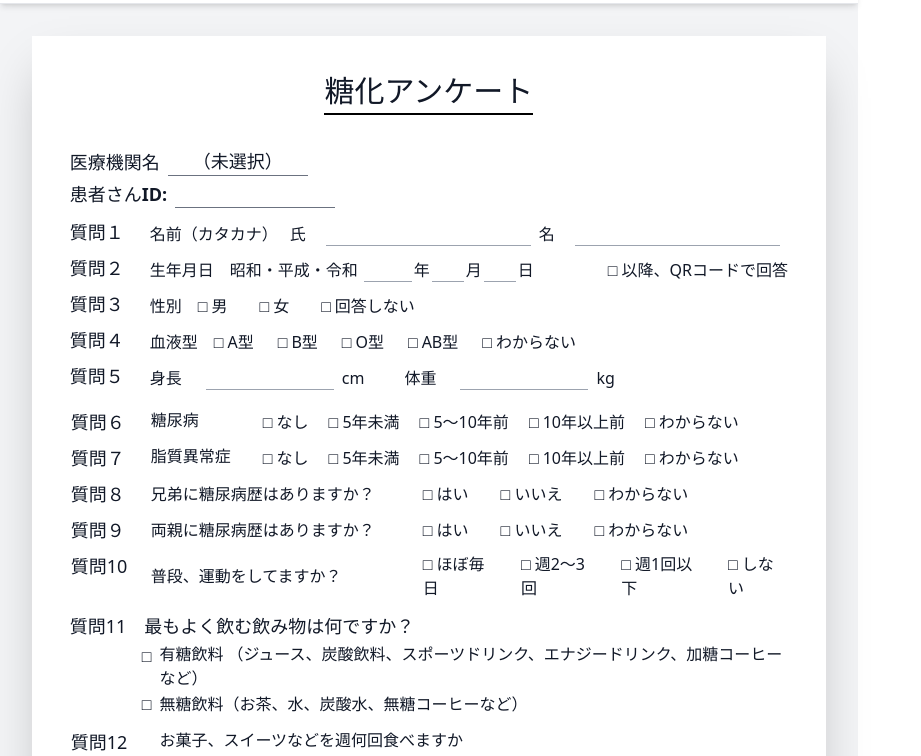
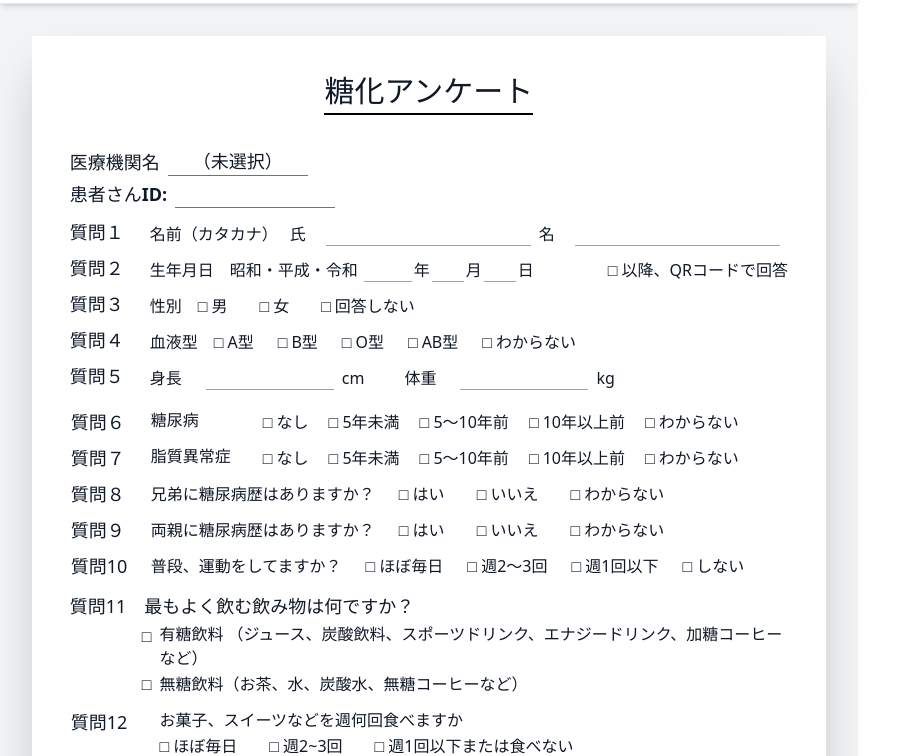
Before and after one commit to hashimoto-hiroyuki/touka-survey, a React (Vite) app: page / in a window 1280 px wide. Shown: the part 409-1165 px from the top of the page, without its empty margins (0-921 px from the left). Built offline with nearby package versions, Linux system fonts and the light colour scheme.

Commit message:
Revert "質問8-10の回答チェックボックス位置を統一(質問文を固定幅17emに)"
This reverts commit f8ce89c3c2cadaa06da83d135da5b2e6207a70f0.

```diff
--- a/src/SurveyEditor.jsx
+++ b/src/SurveyEditor.jsx
@@ -789,8 +789,8 @@ const SurveyEditor = () => {
                 <td className="py-1 align-top text-lg">質問８</td>
                 <td className="py-1" colSpan="2">
                   <div className="flex items-center">
-                    <span className="font-medium w-[17em] shrink-0">兄弟に糖尿病歴はありますか？</span>
-                    <div className="flex gap-8">
+                    <span className="font-medium">兄弟に糖尿病歴はありますか？</span>
+                    <div className="flex gap-8 ml-6">
                       <span>□ はい</span>
                       <span>□ いいえ</span>
                       <span>□ わからない</span>
@@ -802,8 +802,8 @@ const SurveyEditor = () => {
                 <td className="py-1 align-top text-lg">質問９</td>
                 <td className="py-1" colSpan="2">
                   <div className="flex items-center">
-                    <span className="font-medium w-[17em] shrink-0">両親に糖尿病歴はありますか？</span>
-                    <div className="flex gap-8">
+                    <span className="font-medium">両親に糖尿病歴はありますか？</span>
+                    <div className="flex gap-8 ml-6">
                       <span>□ はい</span>
                       <span>□ いいえ</span>
                       <span>□ わからない</span>
@@ -815,8 +815,8 @@ const SurveyEditor = () => {
                 <td className="py-1 align-top text-lg">質問10</td>
                 <td className="py-1" colSpan="2">
                   <div className="flex items-center">
-                    <span className="font-medium w-[17em] shrink-0">普段、運動をしてますか？</span>
-                    <div className="flex gap-6">
+                    <span className="font-medium">普段、運動をしてますか？</span>
+                    <div className="flex gap-6 ml-6">
                       <span>□ ほぼ毎日</span>
                       <span>□ 週2～3回</span>
                       <span>□ 週1回以下</span>
```
